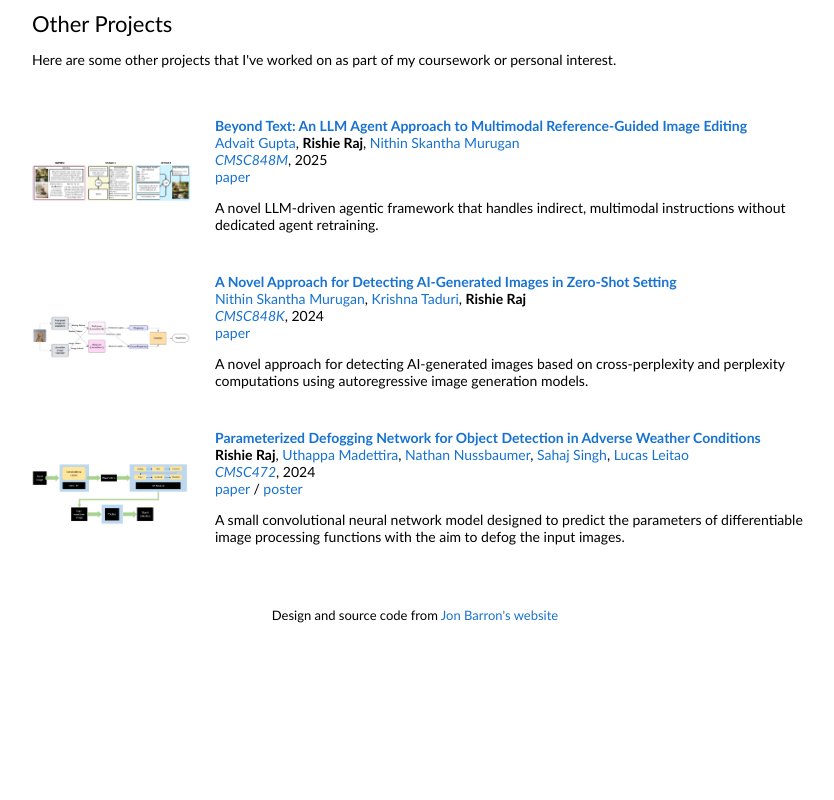
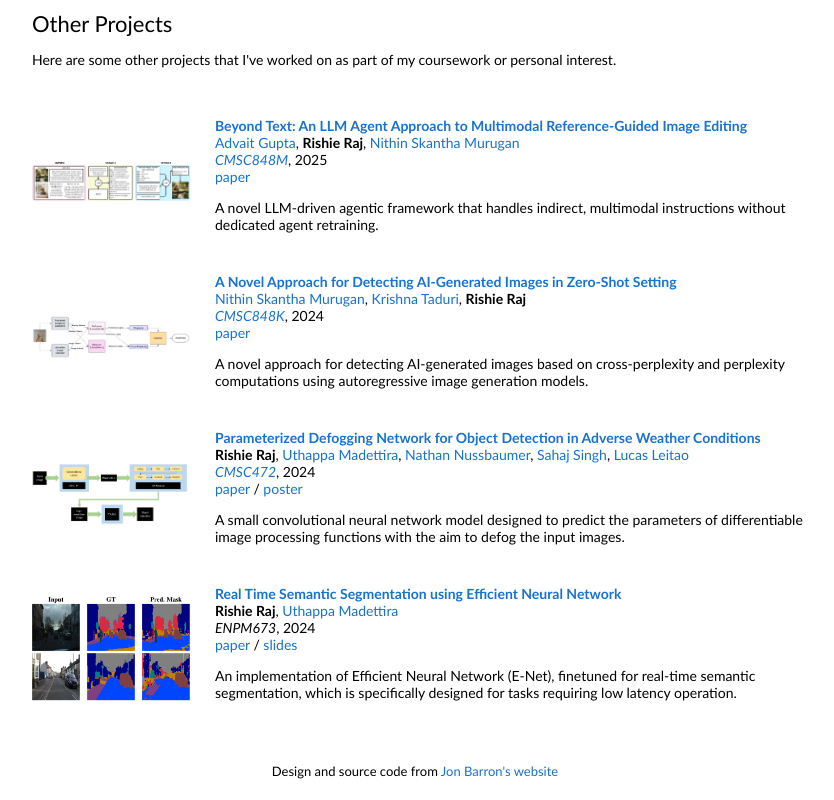
Before and after one commit to rishieraj/rishieraj.github.io, a plain HTML site: page index.html in a window 1280 px wide. Shown: the part 732-1532 px from the top of the page, without its empty margins (225-1059 px from the left). Before the commit the page ends 1376 px from the top, so only its background shows below. Drawn offline with Linux system fonts and the light colour scheme.

Commit message:
Adding new Other Projects

```diff
--- a/index.html
+++ b/index.html
@@ -181,6 +181,28 @@
                 </p>
               </td>
             </tr>
+            <tr>
+              <td style="padding:16px;width:20%;vertical-align:middle">
+                <img src='images/segment_picture.png' width="160" alt="Project Image">
+              </td>
+              <td style="padding:8px;width:80%;vertical-align:middle">
+                <a href="data/segment_paper.pdf">
+                  <span class="papertitle">Real Time Semantic Segmentation using Efficient Neural Network</span>
+                </a>
+                <br>
+                  <strong>Rishie Raj</strong>,
+                  <a href="https://uthappa13.github.io/portfolio/">Uthappa Madettira</a>
+                <br>
+                  <em>ENPM673</em>, 2024
+                <br>
+                  <a href="data/segment_paper.pdf">paper</a>
+                  /
+                  <a href="data/segment_slides.pdf">slides</a>
+                <p>
+                  An implementation of Efficient Neural Network (E-Net), finetuned for real-time semantic segmentation, which is specifically designed for tasks requiring low latency operation.
+                </p>
+              </td>
+            </tr>
           </tbody></table>
 
           <table style="width:100%;border:0px;border-spacing:0px;border-collapse:separate;margin-right:auto;margin-left:auto;"><tbody>
```
Also changed, not shown: images/segment_picture.png (added), 2 other files.
